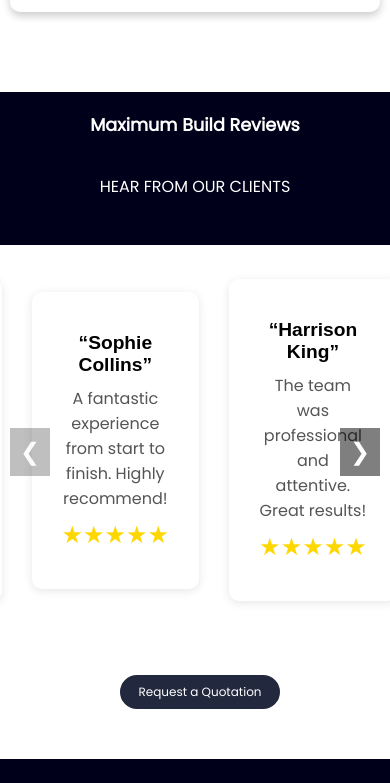
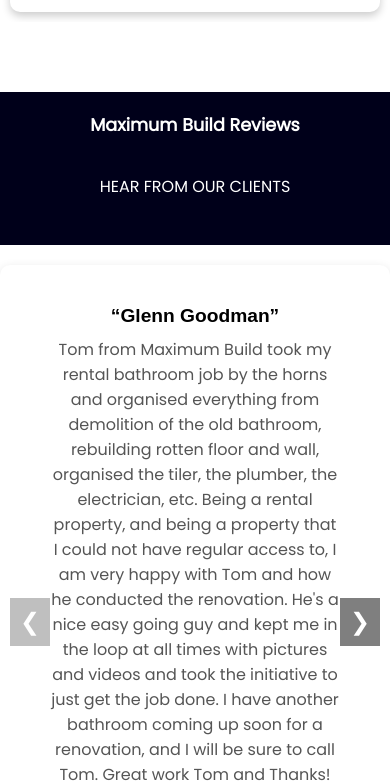
Before and after one commit to VinceRamirez1998/maximumbuild, a website: page index2.html in a window 390 px wide. Shown: the part 6296-7079 px from the top of the page. Drawn offline with Linux system fonts and the light colour scheme.

Commit message:
Index Reviews

```diff
--- a/styles.css
+++ b/styles.css
@@ -2052,4 +2052,21 @@
     .review-item {
         border: none !important;
     }
-}
+
+    .reviews-images {
+        display: flex !important;
+        transition: transform 0.5s ease;
+        width: 100%;
+        gap: 20px;
+        justify-content: space-evenly;
+        align-items: baseline;
+        height: auto;
+        }
+        .review-item {
+            flex: 0 0 100% !important;
+        }
+        .review-item p{
+            padding-right: 20px;
+            padding-left: 20px;
+        }
+}
```
